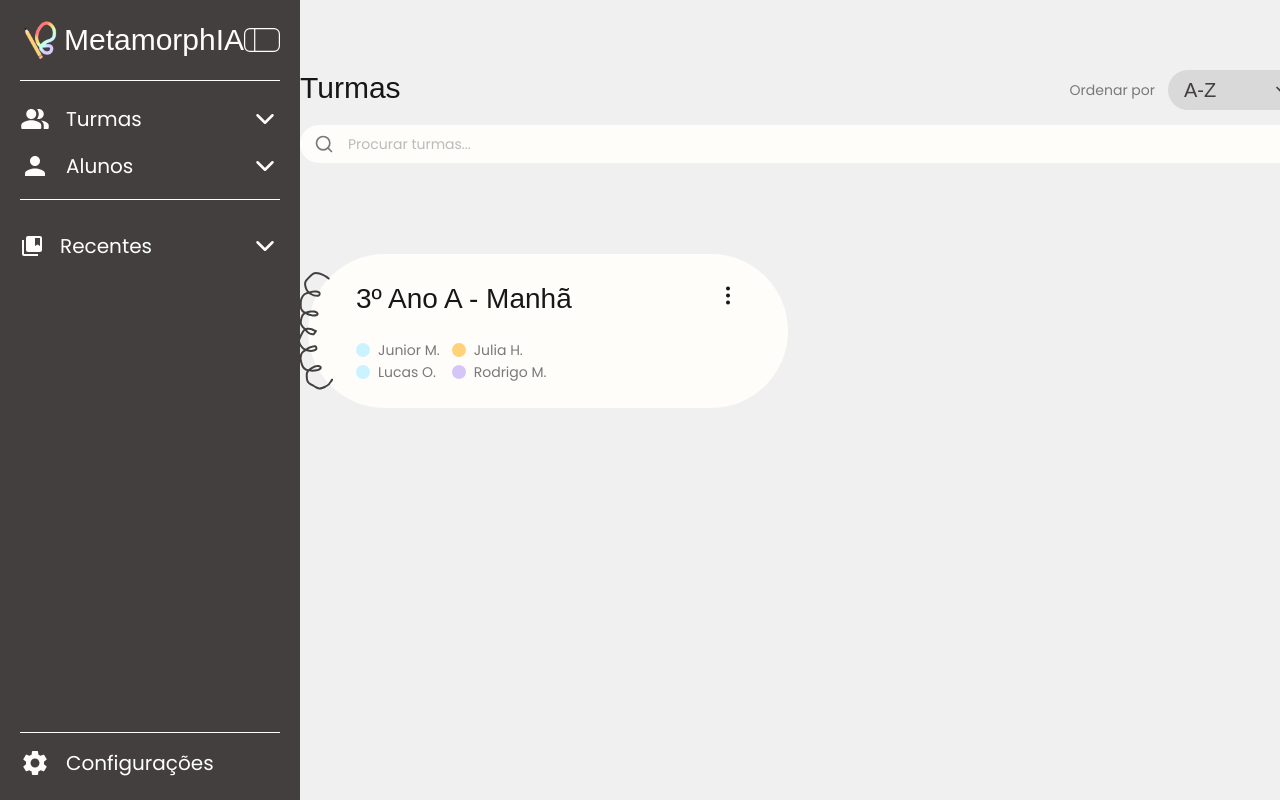
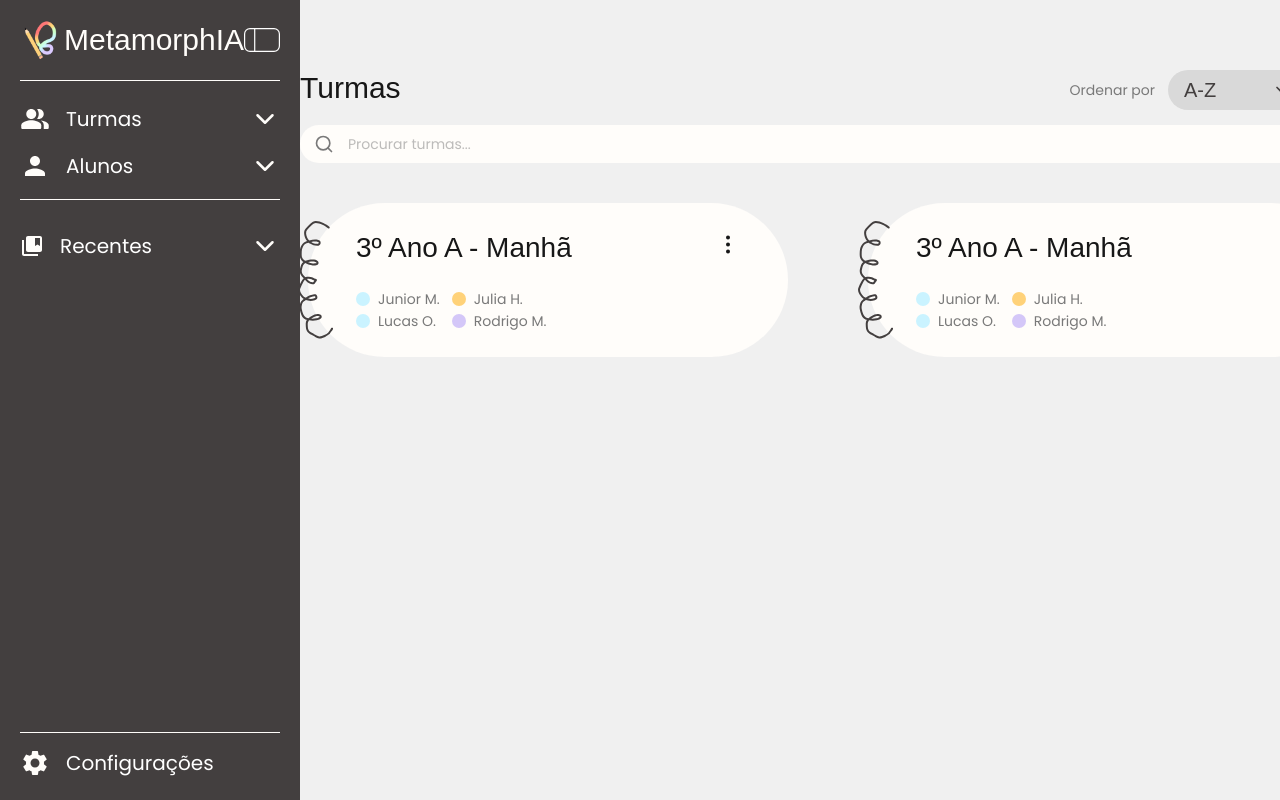
Before and after one commit to KauaSd/MetamorphIA_Frontend-2, a Next.js app: page /logged/turmas in a window 1280 px wide. Built offline with nearby package versions, Linux system fonts and the light colour scheme; a web font is replaced by a local one.

Commit message:
espacinhos

```diff
--- a/app/logged/alunos/page.tsx
+++ b/app/logged/alunos/page.tsx
@@ -17,13 +17,13 @@ export default function ViewAlunos(){
             <Menu />
 
             <div className="flex justify-center items-center w-full">
-                <div className="flex w-[1056px] flex-col h-full items-center">
+                <div className="flex w-[1056px] flex-col h-full items-center gap-10">
                     <div className="flex flex-col w-full mt-[70px] gap-[15px]">
                         <HeaderPag />
                         <BarraPesquisa type="search" placeholder="Procurar alunos..."/>
                     </div>
 
-                    <div className="grid flex-1 grid-cols-2 mt-[-150px] content-center gap-5">
+                    <div className="grid grid-cols-2 gap-5">
                         {alunos.map((aluno, index) => (
                             <Aluno
                                 key={aluno.nome}
--- a/app/logged/chat/page.tsx
+++ b/app/logged/chat/page.tsx
@@ -58,8 +58,8 @@ export default function ChatInicial() {
                   </div>
 
                   <div className="flex flex-col sm:flex-row justify-center md:justify-end gap-3 sm:gap-7 w-full sm:w-auto">
-                    <EditaPEI ativado={true} />
-                    <GeraPEI ativado={false} />
+                    <EditaPEI ativado={false} />
+                    <GeraPEI ativado={true} />
                   </div>
 
                 </div>
--- a/app/logged/turmas/page.tsx
+++ b/app/logged/turmas/page.tsx
@@ -13,6 +13,15 @@ export default function ViewTurmas(){
                 {nome: "Lucas O.", neuro: "TDAH", turma: "3º Ano A - Manhã"},
                 {nome: "Rodrigo M.", neuro: "AH/SD", turma: "3º Ano A - Manhã"},
             ]
+        },
+         {
+            nomeTurma: "3º Ano A - Manhã",
+            alunos: [
+                {nome: "Junior M.", neuro: "TDAH", turma: "3º Ano A - Manhã"},
+                {nome: "Julia H.", neuro: "TEA", turma: "3º Ano A - Manhã"},
+                {nome: "Lucas O.", neuro: "TDAH", turma: "3º Ano A - Manhã"},
+                {nome: "Rodrigo M.", neuro: "AH/SD", turma: "3º Ano A - Manhã"},
+            ]
         }
     ]
 
@@ -21,13 +30,13 @@ export default function ViewTurmas(){
             <Menu />
 
             <div className="flex justify-center items-center w-full">
-                <div className="flex w-[1056px] flex-col h-full items-center">
+                <div className="flex w-[1056px] flex-col h-full items-center gap-10">
                     <div className="flex flex-col w-full mt-[70px] gap-[15px]">
                         <HeaderPag />
                         <BarraPesquisa type="search" placeholder="Procurar turmas..."/>
                     </div>
 
-                    <div className="grid flex-1 grid-cols-2 mt-[-300px] content-center gap-20">
+                    <div className="grid flex-1 grid-cols-2 gap-20">
                         {turmas.map((turma, index) => (
                             <Turma
                                 key={index}
@@ -36,6 +45,7 @@ export default function ViewTurmas(){
                             />
                         ))}
                     </div>
+
                 </div>
             </div>
         </div>
```
